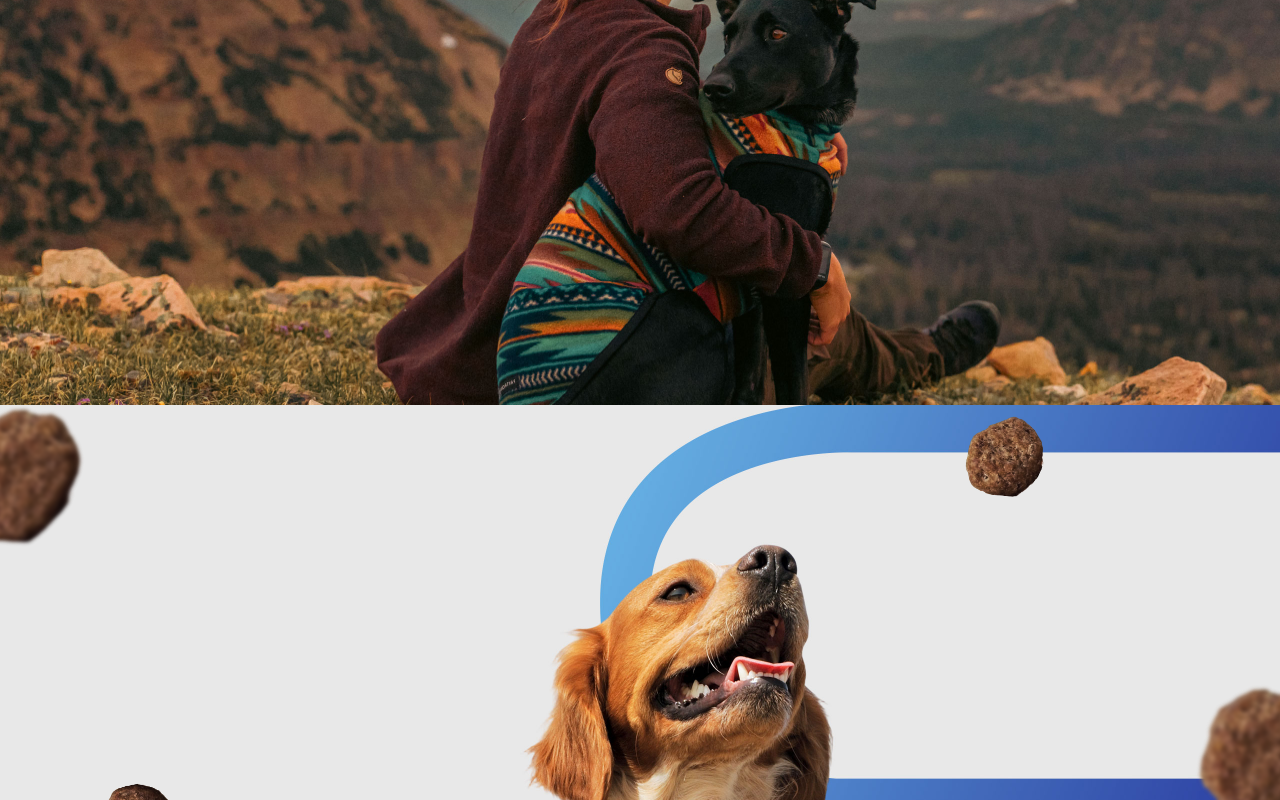
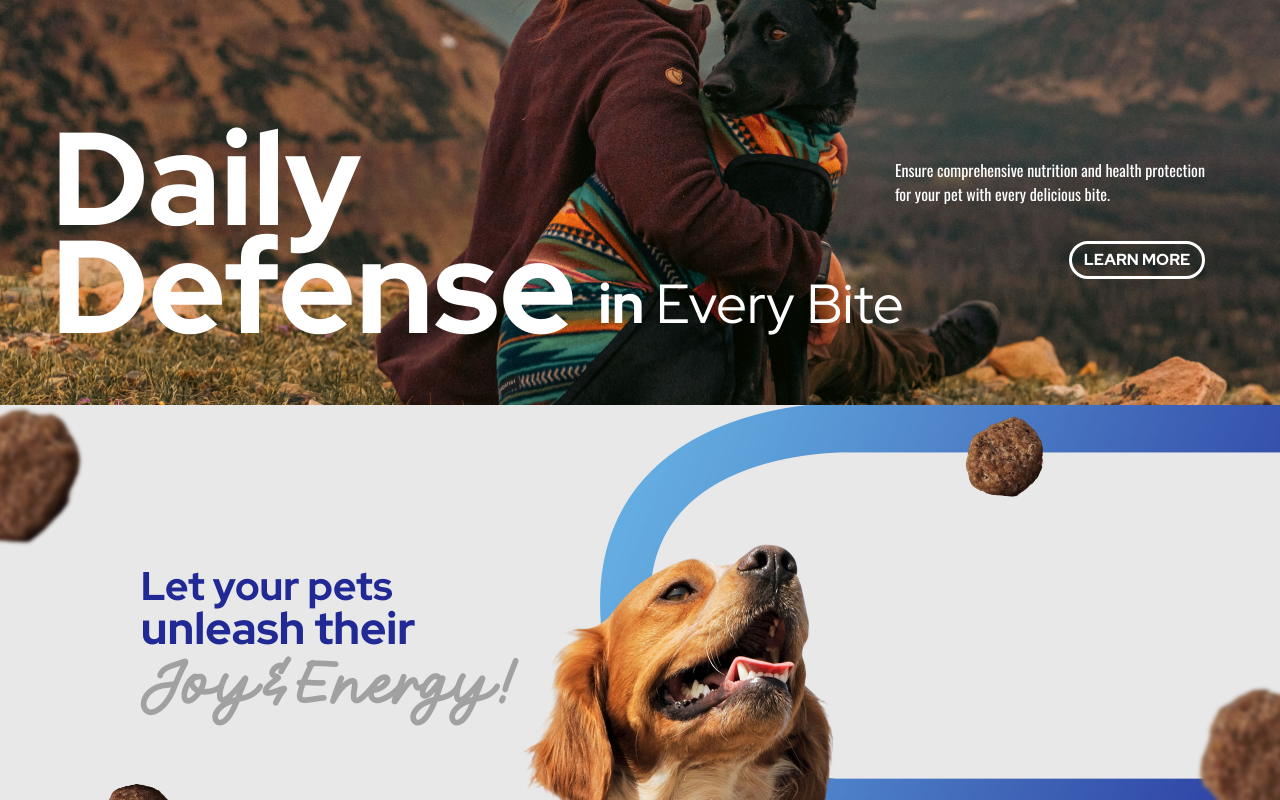
Before and after one commit to Vigayuan/gloripetgo, a Vue app: page / in a window 1280 px wide. Shown: the part 340-1140 px from the top of the page. Built offline with nearby package versions, Linux system fonts and the light colour scheme.

Commit message:
页面制作

```diff
--- a/package.json
+++ b/package.json
@@ -20,7 +20,8 @@
     "@vue/cli-plugin-eslint": "~5.0.0",
     "@vue/cli-service": "~5.0.0",
     "eslint": "^7.32.0",
-    "eslint-plugin-vue": "^8.0.3"
+    "eslint-plugin-vue": "^8.0.3",
+    "sass": "^1.93.0"
   },
   "eslintConfig": {
     "root": true,
--- a/src/views/HomePage.vue
+++ b/src/views/HomePage.vue
@@ -37,6 +37,16 @@
       <img src="../assets/images/bg_04.jpg" alt="">
       <img src="../assets/images/bg_05.jpg" alt="">
       <img src="../assets/images/bg_06.jpg" alt="">
+      <div class="title1">
+        Daily <br>
+        Defense <span class="title1-sub1">in</span> <span class="title1-sub2">Every Bite</span>
+      </div>
+      <div class="title2">
+        Ensure comprehensive nutrition and health protection for your pet with every delicious bite.
+      </div>
+      <div class="btn-leran-more">
+        LEARN MORE
+      </div>
     </section>
 
     <!-- Unleash energy -->
@@ -49,6 +59,11 @@
       <img src="../assets/images/bg_12.jpg" alt="">
       <div class="particle" :class="{ show }">
         <img src="../assets/images/particle.png" alt="">
+      </div>
+      <div class="text">
+        <div class="text-sub1">Let your pets</div>
+        <div class="text-sub2">unleash their</div>
+        <div class="text-sub3">Joy&Energy!</div>
       </div>
     </section>
 
@@ -114,7 +129,7 @@
   </div>
 </template>
 
-<script  setup>
+<script setup>
 import { ref, onMounted, onBeforeUnmount } from "vue";
 const boxRef = ref(null);
 const show = ref(false);
@@ -125,12 +140,17 @@ onMounted(() => {
     (entries) => {
       entries.forEach((entry) => {
         if (entry.isIntersecting) {
+          console.log(entry.target, entry.boundingClientRect, entry.isIntersecting);
           show.value = true; // 进入视口时触发动画
-          observer.unobserve(entry.target); // 只触发一次
+        } else {
+          show.value = false;
         }
       });
     },
-    { threshold: 0.2 }
+    {
+      threshold: 0,             // 只要有一点进入就检测
+      rootMargin: "0px 0px -30% 0px"
+    }
   );
 
   if (boxRef.value) {
@@ -149,10 +169,12 @@ onBeforeUnmount(() => {
 .landing-page {
   width: 100%;
   min-width: 1200px;
+
   .topnav {
     width: 100%;
     height: 80px;
     background: #212995;
+
     .nav-inner {
       box-sizing: border-box;
       display: flex;
@@ -162,6 +184,7 @@ onBeforeUnmount(() => {
       width: 100%;
       padding: 0 50px;
       margin: 0 auto;
+
       .menu {
         width: 40%;
         display: flex;
@@ -169,19 +192,23 @@ onBeforeUnmount(() => {
         font-family: "Oswald-SemiBold";
         font-size: 18px;
         line-height: 1;
+
         div {
           cursor: pointer;
           margin-right: 35px;
         }
       }
+
       .logo {
         width: 70px;
         height: auto;
       }
+
       .icons-list {
         width: 40%;
         display: flex;
         flex-direction: row-reverse;
+
         .icon {
           cursor: pointer;
           margin-left: 20px;
@@ -190,18 +217,75 @@ onBeforeUnmount(() => {
       }
     }
   }
+
   .hero {
+    position: relative;
     font-size: 0;
+    color: #fff;
+
     img {
       width: 100%;
     }
+
+    .title1 {
+      position: absolute;
+      bottom: 7%;
+      left: 4%;
+      font-family: "RedHatDisplay-Bold";
+      font-size: 132px;
+      line-height: 108px;
+      text-align: left;
+
+      .title1-sub1 {
+        display: inline-block;
+        font-size: 55px;
+        vertical-align: 10px;
+        margin-left: -5px;
+      }
+
+      .title1-sub2 {
+        font-family: 'RedHatDisplay-Regular';
+        font-size: 55px;
+        vertical-align: 10px;
+        margin-left: -15px;
+      }
+    }
+
+
+    .title2 {
+      position: absolute;
+      bottom: 30%;
+      right: 63px;
+      font-family: "Oswald-Regular";
+      font-size: 16px;
+      line-height: 1.5;
+      width: 322px;
+      text-align: left;
+    }
+
+    .btn-leran-more {
+      cursor: pointer;
+      position: absolute;
+      bottom: 19%;
+      right: 75px;
+      font-family: "RedHatDisplay-Bold";
+      border: 3px solid #fff;
+      border-radius: 25px;
+      font-size: 16px;
+      width: 130px;
+      height: 32px;
+      line-height: 32px;
+    }
   }
+
   .unleash {
     position: relative;
     font-size: 0;
+
     img {
       width: 100%;
     }
+
     .particle {
       position: absolute;
       top: 0;
@@ -214,6 +298,35 @@ onBeforeUnmount(() => {
     .particle.show {
       opacity: 1;
       transform: translateY(0);
+    }
+
+    .text {
+      position: absolute;
+      top: 24%;
+      left: 11%;
+      color: #212995;
+
+      .text-sub1 {
+        font-family: "RedHatDisplay-Bold";
+        font-size: 40px;
+        line-height: 1;
+        text-align: left;
+      }
+
+      .text-sub2 {
+        font-family: "RedHatDisplay-Bold";
+        font-size: 45px;
+        line-height: 1;
+        text-align: left;
+      }
+
+      .text-sub3 {
+        font-family: "Khalila";
+        font-size: 65px;
+        line-height: 1;
+        text-align: left;
+        color: #a1a1a1;
+      }
     }
   }
 }
```
Also changed, not shown: 1 other file (tests, documents, lock files or other folders).
